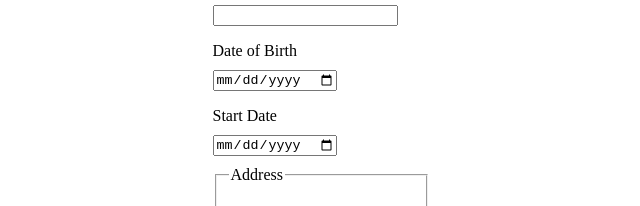
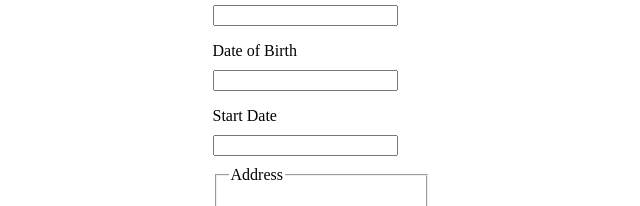
Before and after one commit to michelre/hrnet-main, a React (Vite) app: page / in a window 1280 px wide. Shown: the part 269-475 px from the top of the page, without its empty margins (319-959 px from the left). Built offline with nearby package versions, Linux system fonts and the light colour scheme.

Commit message:
date-picker

```diff
--- a/package.json
+++ b/package.json
@@ -12,6 +12,7 @@
   "dependencies": {
     "hrnet-select-p14": "^0.0.1",
     "react": "^18.3.1",
+    "react-datepicker": "^8.0.0",
     "react-dom": "^18.3.1",
     "react-router-dom": "^7.1.1"
   },
--- a/src/components/form/Form.jsx
+++ b/src/components/form/Form.jsx
@@ -5,6 +5,11 @@ import { states } from "../../data";
 
 import Modal from "../modal/Modal";
 import { createPortal } from "react-dom";
+
+import DatePicker from "react-datepicker";
+import "react-datepicker/dist/react-datepicker.css";
+import { fr } from 'date-fns/locale/fr';
+
 
 
 const Form = () => {
@@ -66,6 +71,7 @@ const Form = () => {
         id="firstName"
         value={formData.firstName}
         onChange={handleChange}
+        required
       />
 
       <label htmlFor="lastName">Last Name</label>
@@ -74,25 +80,31 @@ const Form = () => {
         id="lastName"
         value={formData.lastName}
         onChange={handleChange}
+        required
 
       />
 
       <label htmlFor="dateOfBirth">Date of Birth</label>
-      <input
-        type="date"
-        id="dateOfBirth"
-        value={formData.dateOfBirth}
-        onChange={handleChange}
-
+      <DatePicker
+      id="dateOfBirth"
+      selected={formData.dateOfBirth}
+      onSelect={(value) => handleChange({target: {id: 'dateOfBirth', value}})}
+      onChange={(value) => handleChange({target: {id: 'dateOfBirth', value}})}
+      locale={fr}
+      dateFormat={'dd/MM/yyyy'}
+      required
       />
 
+
       <label htmlFor="startDate">Start Date</label>
-      <input
-        type="date"
-        id="startDate"
-        value={formData.startDate}
-        onChange={handleChange}
-
+      <DatePicker
+      id="startDate"
+      selected={formData.startDate}
+      onSelect={(value) => handleChange({target: {id: 'startDate', value}})}
+      onChange={(value) => handleChange({target: {id: 'startDate', value}})}
+      locale={fr}
+      dateFormat={'dd/MM/yyyy'}
+      required
       />
 
       <fieldset className="address">
@@ -103,7 +115,7 @@ const Form = () => {
           type="text"
           value={formData.street}
           onChange={handleChange}
-
+          required
         />
 
         <label htmlFor="city">City</label>
@@ -112,7 +124,7 @@ const Form = () => {
           type="text"
           value={formData.city}
           onChange={handleChange}
-
+          required
         />
 
         <label htmlFor="state">State</label>
@@ -121,6 +133,7 @@ const Form = () => {
                     onChange={handleStateSelect}
                     defaultValue={selectedState}
                     placeholder="Select states"
+                    required
                   />
 
 
@@ -130,7 +143,7 @@ const Form = () => {
           id="zipCode"
           value={formData.zipCode}
           onChange={handleChange}
-
+          required
         />
       </fieldset>
 
@@ -145,6 +158,7 @@ const Form = () => {
             onChange={handleDepartmentSelect}
             defaultValue={selectedDepartment}
             placeholder="Select Department"
+            required
           />
 
     <button type="submit">Save</button>
--- a/src/components/table/EmployeeTable.jsx
+++ b/src/components/table/EmployeeTable.jsx
@@ -1,4 +1,13 @@
+import { EmployeesContext} from "../../context"
+import { useContext } from "react";
 const EmployeeTable = () => {
+
+    const { employees } = useContext(EmployeesContext);
+        // Vérifier si employees est défini pour éviter les erreurs
+        if (!employees || employees.length === 0) {
+            return <p>No employees found.</p>;
+        }
+
     return (
         <table>
             <thead>
@@ -17,7 +26,20 @@ const EmployeeTable = () => {
                 </tr>
             </thead>
             <tbody>
-
+            {employees.map((employee, index) => (
+                <tr key={index}>
+                <td>{employee.firstName}</td>
+                <td>{employee.lastName}</td>
+                <td>{employee.department}</td>
+                <td>{employee.dateOfBirth}</td>
+                <td>{employee.startDate}</td>
+                <td>{employee.street}</td>
+                <td>{employee.city}</td>
+                <td>{employee.state}</td>
+                <td>{employee.zipCode}</td>
+                <td>{employee.department}</td>
+            </tr>
+            ))}
             </tbody>
         </table>
     );
--- a/src/pages/employees/EmployeesList.jsx
+++ b/src/pages/employees/EmployeesList.jsx
@@ -1,8 +1,10 @@
+import EmployeeTable from '../../components/table/EmployeeTable'
+const EmployeesList = () => {
 
-const EmployeesList = () => {
     return (
         <div>
         <h1>Employees List</h1>
+        <EmployeeTable />
         </div>
     );
 };
```
Also changed, not shown: 1 other file (tests, documents, lock files or other folders).
